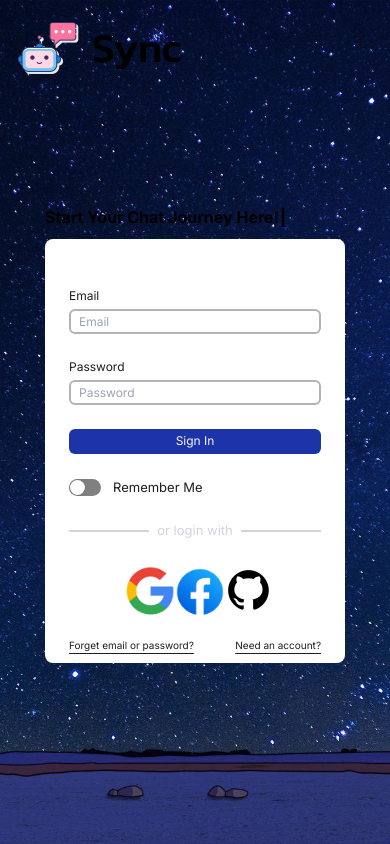
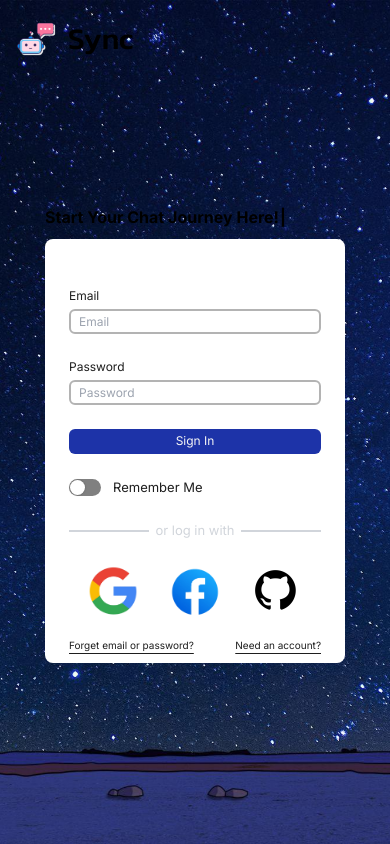
Before and after one commit to DiscordCataloger/sync, a Next.js app: page /login in a window 390 px wide. Built offline with nearby package versions, Linux system fonts and the light colour scheme.

Commit message:
responsive part 2

```diff
--- a/src/app/(frontend)/(components)/login.jsx
+++ b/src/app/(frontend)/(components)/login.jsx
@@ -78,28 +78,31 @@ export default function Login() {
       <div className="mx-[24px] flex justify-between items-center">
         <div className="h-0 w-20 md:w-48 border border-gray-300"></div>
         <div className="text-gray-300 text-[13px] md:text-[16px]">
-          or login with
+          or log in with
         </div>
         <div className="h-0 w-20 md:w-48 border border-gray-300"></div>
       </div>
-      <div className="mx-[80px] mt-[24px] flex justify-between items-center">
+      <div className="mx-[80px] mt-[24px] flex md:justify-between justify-center items-center">
         <Image
           src="/googleicon.png"
           width={50}
           height={50}
           alt="Google login"
+          className="mx-4 md:mx-0"
         />
         <Image
           src="/facebookicon.png"
           width={50}
           height={50}
           alt="Google login"
+          className="mx-4 md:mx-0"
         />
         <Image
           src="/githubicon.png"
           width={50}
           height={50}
           alt="Google login"
+          className="mx-4 md:mx-0"
         />
       </div>
       <div className="mx-[24px] mt-[20px] mb-[10px] text-[10px] md:text-[13px] flex justify-between items-center">
--- a/src/app/(frontend)/(pages)/(auth)/layout.js
+++ b/src/app/(frontend)/(pages)/(auth)/layout.js
@@ -13,9 +13,13 @@ const Authlayout = ({ children }) => {
           alt="background"
           width={64}
           height={64}
-          className="mr-3 w-16 h-16"
+          className="mr-3 w-10 h-10 md:w-16 md:h-16"
         />
-        <h1 className={`${kanit.className} text-[41px] font-medium`}>Sync</h1>
+        <h1
+          className={`${kanit.className} text-[30px] md:text-[41px] font-medium`}
+        >
+          Sync
+        </h1>
       </div>
       <div className="bg-[url('/nightsky.jpg')] bg-cover bg-no-repeat bg-center bg-fixed h-screen flex justify-center items-center">
         {children}
```
